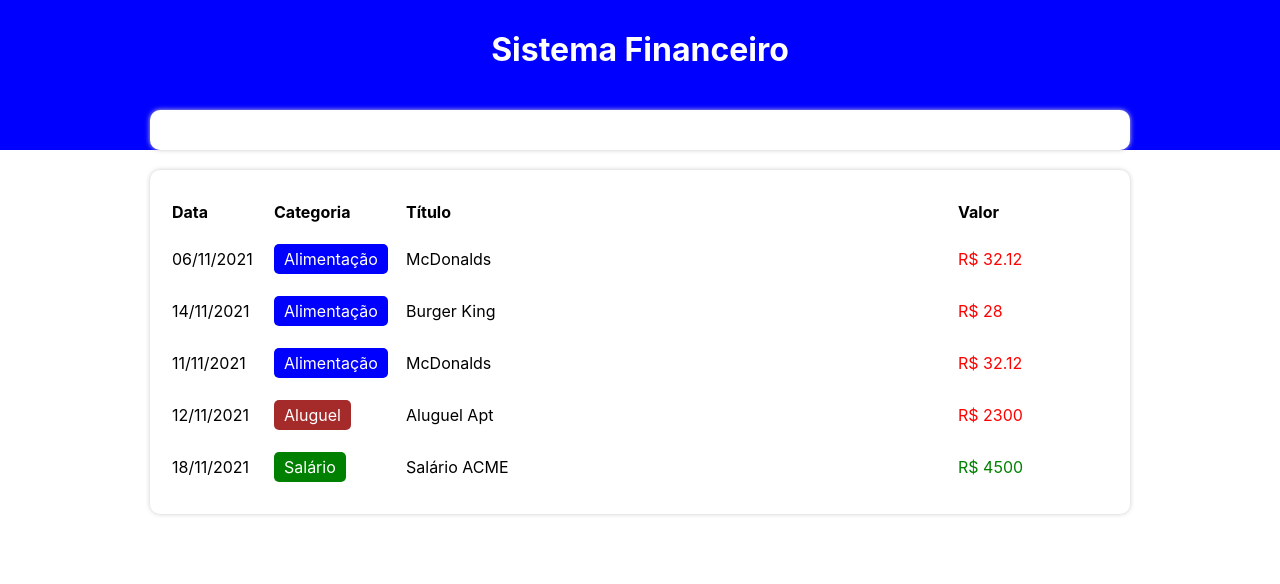
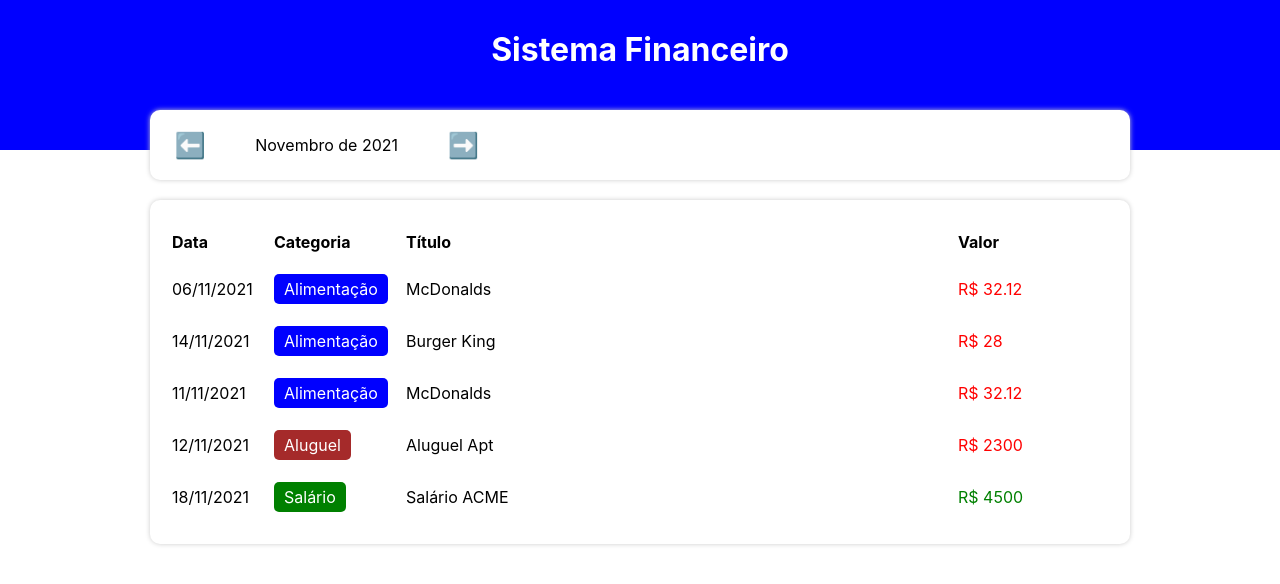
Before and after one commit to Nailson97/Sistema-de-Finan-as, a React (Create React App) app: page / in a window 1280 px wide. Shown: the top 584 px of the page. Built offline with nearby package versions, Linux system fonts and the light colour scheme; the HTML template or start-up script is replaced by a standard one.

Commit message:
iniciando a area de resumo

```diff
--- a/src/App.tsx
+++ b/src/App.tsx
@@ -12,10 +12,16 @@ export default function App () {
   const [List, setList] = useState(items)
   const [filteredList, setFilteredList] = useState<Item[]>([])
   const [CurrentMonth, setCurrentMounth] = useState(getCurrentMounth())
+  const [income, setIncome] = useState(0)
+  const [expense, setExpense] = useState(0)
 
   useEffect(() => {
     setFilteredList( filterListByMouth(List, CurrentMonth) )
   },[List, CurrentMonth])
+
+  const handleMouthChange = (newMouth: string) => {
+    setCurrentMounth(newMouth)
+  }
   return(
     <C.Container>
         <C.Header>
@@ -23,7 +29,9 @@ export default function App () {
         </C.Header>
         <C.Body>
 
-          <InfoArea/>
+          <InfoArea CurrentMouth={CurrentMonth}
+          onMonthChange={handleMouthChange}
+          income={income} expense={expense}/>
 
           {/* Area de inserção */}
 
--- a/src/components/InfoArea/index.tsx
+++ b/src/components/InfoArea/index.tsx
@@ -1,8 +1,37 @@
 import * as C from './styles'
-export const InfoArea = () => {
+import { formatCurrentMouth }  from '../../helpers/dateFilter'
+
+type Props = {
+    CurrentMouth: string
+    onMonthChange: (newMouth: string) => void
+    income: number;
+    expense: number
+}
+
+export const InfoArea = ({ CurrentMouth, onMonthChange, income, expense }: Props) => {
+    const handlePrevMouth = () => {
+        let [year, month] = CurrentMouth.split('-')
+        let currentDate = new Date(parseInt(year), parseInt(month) - 1, 1)
+        currentDate.setMonth( currentDate.getMonth() - 1 )
+        onMonthChange(`${currentDate.getFullYear()}-${currentDate.getMonth() + 1}`)
+    }
+
+    const handleNextMouth = () => {
+        let [year, month] = CurrentMouth.split('-')
+        let currentDate = new Date(parseInt(year), parseInt(month) - 1, 1)
+        currentDate.setMonth( currentDate.getMonth() + 1 )
+        onMonthChange(`${currentDate.getFullYear()}-${currentDate.getMonth() + 1}`)
+    }
     return(
         <C.Container>
+            <C.MouthArea>
+                <C.MouthArrow onClick={handlePrevMouth}>⬅️</C.MouthArrow>
+                    <C.MouthTitle>{formatCurrentMouth(CurrentMouth)}</C.MouthTitle>
+                <C.MouthArrow onClick={handleNextMouth}>➡️</C.MouthArrow>
+            </C.MouthArea>
+            <C.ResumeArea>
 
+            </C.ResumeArea>
         </C.Container>
     )
 }
--- a/src/components/InfoArea/styles.ts
+++ b/src/components/InfoArea/styles.ts
@@ -6,4 +6,29 @@ export const Container = styled.div`
     border-radius: 10px;
     padding: 20px;
     margin-top: -40px;
+    display: flex;
+    align-items: center;
 `;
+
+export const MouthArea = styled.div`
+    flex: 1;
+    display: flex;
+    align-items: center;
+`;
+
+export const MouthArrow = styled.div`
+    width: 40px;
+    text-align: center;
+    font-size: 25px;
+    cursor: pointer;
+`
+
+export const MouthTitle = styled.div`
+    flex: 1;
+    text-align: center;
+`;
+
+export const ResumeArea = styled.div`
+    flex: 2;
+    display: flex;
+`;
--- a/src/helpers/dateFilter.ts
+++ b/src/helpers/dateFilter.ts
@@ -26,6 +26,7 @@ export const formatDate = (date: Date): string => {
     let day = date.getDate()
 
     return `${addZeroToDate(day)}/${addZeroToDate(month)}/${year}`
+
 }
 
 const addZeroToDate = (n: number): string => {
@@ -35,3 +36,9 @@ const addZeroToDate = (n: number): string => {
         return `${n}`
     }
 }
+
+export const formatCurrentMouth = (currentMouth: string): string => {
+    let [year, mouth] = currentMouth.split('-')
+    let months = ['Janeiro','Fevereiro','Março','Abril','Maio','Junho','Julho','Agosto','Setembro',' Outubro','Novembro','Dezembro']
+    return `${months[parseInt(mouth) - 1]} de ${year}`
+}
```
